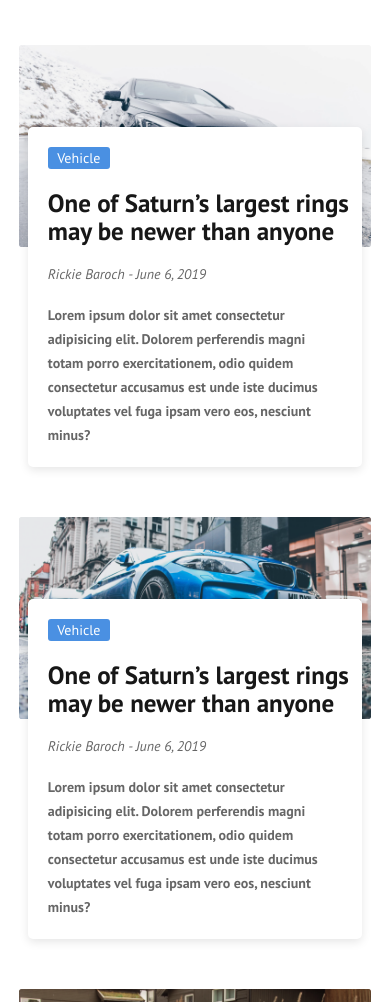
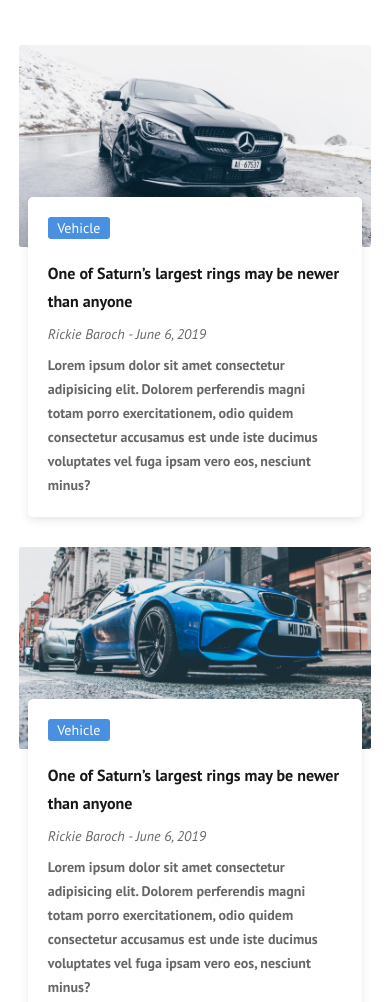
Before and after one commit to NinaBelka/Premium-CAR, a plain HTML site: page index.html in a window 390 px wide. Shown: the part 1800-2802 px from the top of the page. Drawn offline with Linux system fonts and the light colour scheme.

Commit message:
Доработан адаптив

```diff
--- a/styles/_block2-3.scss
+++ b/styles/_block2-3.scss
@@ -422,6 +422,7 @@
       }
     }
   }
+}
 
 @media (max-width: 768px) {
   .block2-3__container {
@@ -472,4 +473,23 @@
     }
   }
 }
+
+
+@media (max-width: 568px) {
+  .block2-3__container {
+    .block2-3 {
+      .block2 {
+        .block2__card {
+          margin: -50px auto 30px;
+          .block2__title {
+            font-size: 16px;
           }
+          .block2__date {
+            margin: 10px 20px;
+          }
+        }
+      }
+
+    }
+  }
+}
```
Also changed, not shown: styles/style.css, 1 other file. Lines whose indentation alone changed are shown as unchanged.
